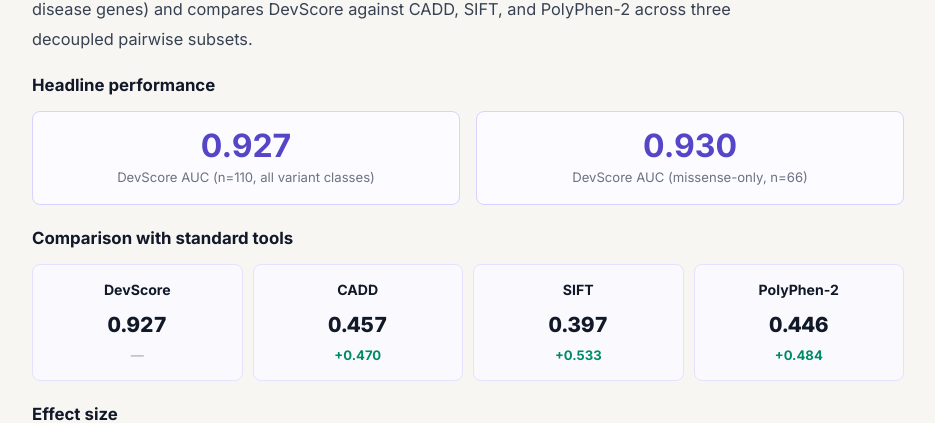
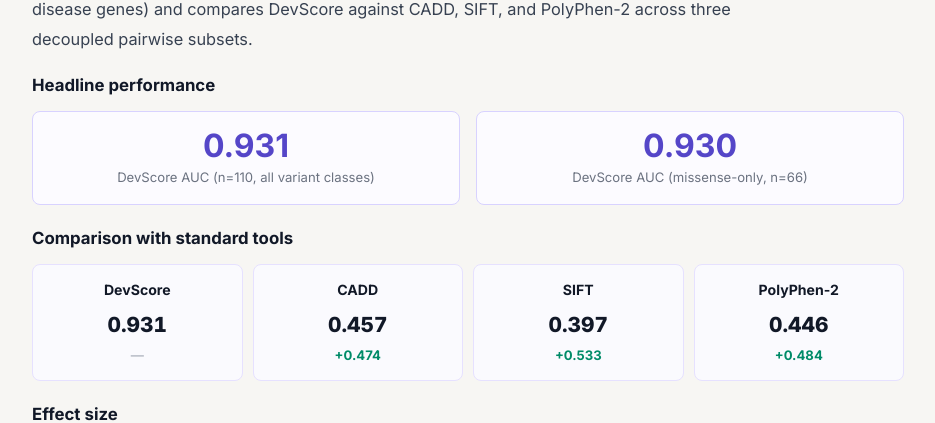
Before and after one commit to Ghrieb/DevMutDB, a React (Vite) app in the folder frontend/: page /methodology in a window 1280 px wide. Shown: the part 3894-4317 px from the top of the page, without its empty margins (172-1107 px from the left). Built offline with nearby package versions, Linux system fonts and the light colour scheme; no server answers.

Commit message:
Fix 4 remaining headline AUC 0.927 → 0.931 (+0.470→+0.474 margin)

```diff
--- a/frontend/src/pages/Methodology.jsx
+++ b/frontend/src/pages/Methodology.jsx
@@ -209,7 +209,7 @@
           <h3>Headline performance</h3>
           <div className="validation-summary">
             <div className="validation-metric">
-              <strong>0.927</strong>
+              <strong>0.931</strong>
               <span>DevScore AUC (n=110, all variant classes)</span>
             </div>
             <div className="validation-metric">
@@ -222,13 +222,13 @@
           <div className="validation-metrics-grid">
             <div className="validation-compare">
               <span className="compare-tool">DevScore</span>
-              <span className="compare-auc">0.927</span>
+              <span className="compare-auc">0.931</span>
               <span className="compare-margin">&mdash;</span>
             </div>
             <div className="validation-compare">
               <span className="compare-tool">CADD</span>
               <span className="compare-auc">0.457</span>
-              <span className="compare-margin positive">+0.470</span>
+              <span className="compare-margin positive">+0.474</span>
             </div>
             <div className="validation-compare">
               <span className="compare-tool">SIFT</span>
```
Also changed, not shown: 1 other file (tests, documents, lock files or other folders).
